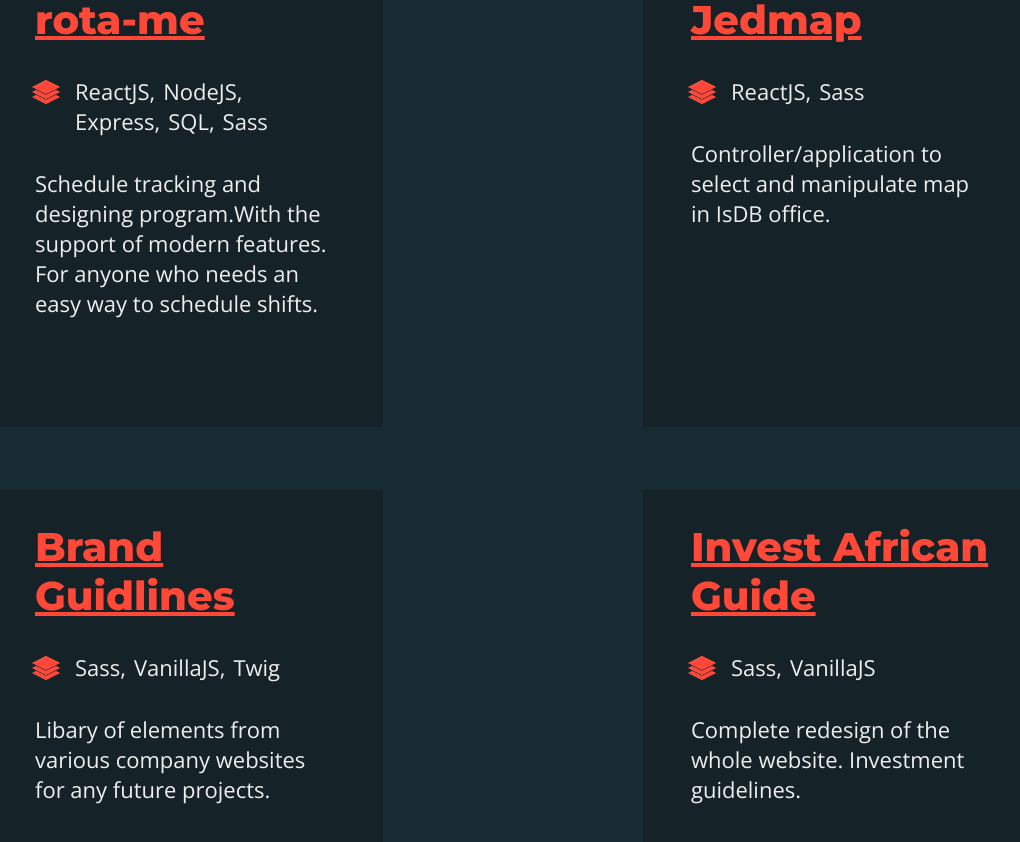
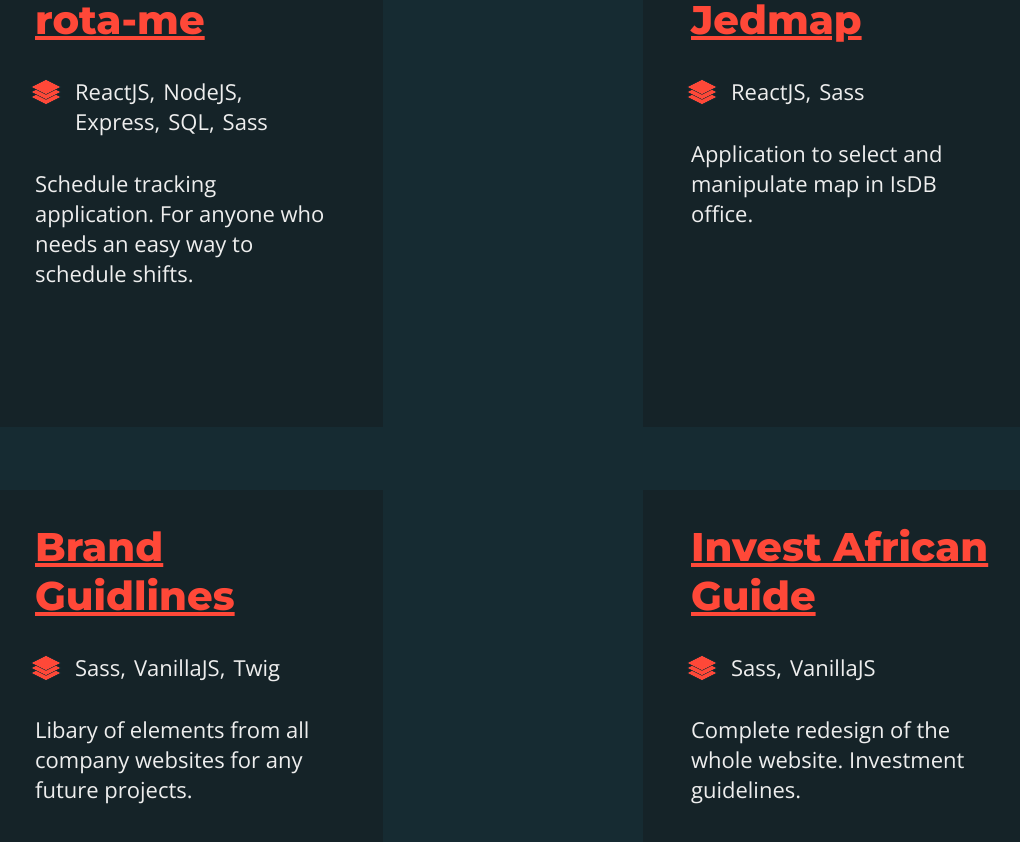
Before and after one commit to aktoriukas/portfolio_v3, a React (Create React App) app: page / in a window 1280 px wide. Shown: the part 3480-4322 px from the top of the page, without its empty margins (127-1147 px from the left). Built offline with nearby package versions, Linux system fonts and the light colour scheme.

Commit message:
welcome screen

```diff
--- a/src/data/Database.js
+++ b/src/data/Database.js
@@ -27,7 +27,7 @@ class Database  {
                 id: 5,
                 title: 'rota-me',
                 ref: 'rotaMe',
-                info: 'Schedule tracking and designing program.With the support of modern features. For anyone who needs an easy way to schedule shifts. ',
+                info: 'Schedule tracking application. For anyone who needs an easy way to schedule shifts. ',
                 url: 'http://aktoriukas.com/rota_me/',
                 stack: ['ReactJS', 'NodeJS', 'Express' , 'SQL' , 'Sass']
             },
@@ -35,7 +35,7 @@ class Database  {
                 id: 4,
                 title: 'Jedmap',
                 ref: 'jedmap',
-                info: 'Controller/application to select and manipulate map in IsDB office.',
+                info: 'Application to select and manipulate map in IsDB office.',
                 url: false,
                 stack: ['ReactJS', 'Sass']
             },
@@ -50,7 +50,7 @@ class Database  {
                 id: 3,
                 title: 'Brand Guidlines',
                 ref: 'guidlines',
-                info: 'Libary of elements from various company websites for any future projects.',
+                info: 'Libary of elements from all company websites for any future projects.',
                 url: false,
                 stack: ['Sass', 'VanillaJS', 'Twig']
             },
```
